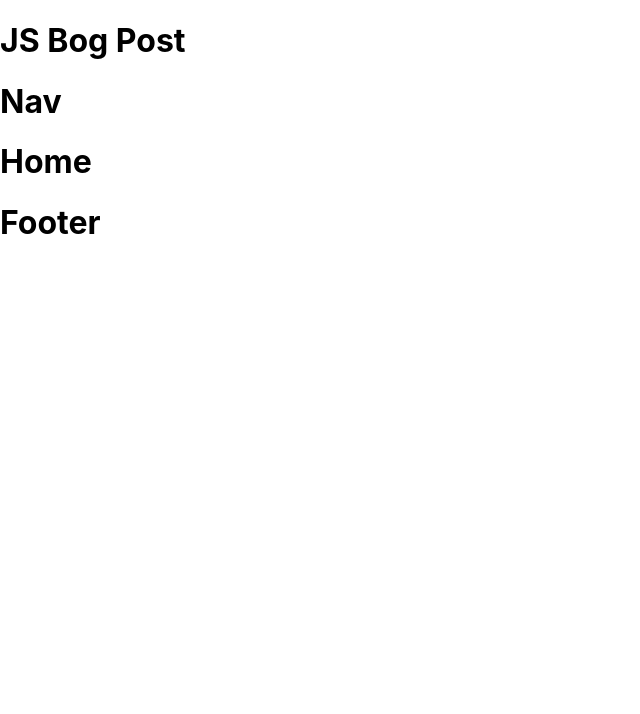
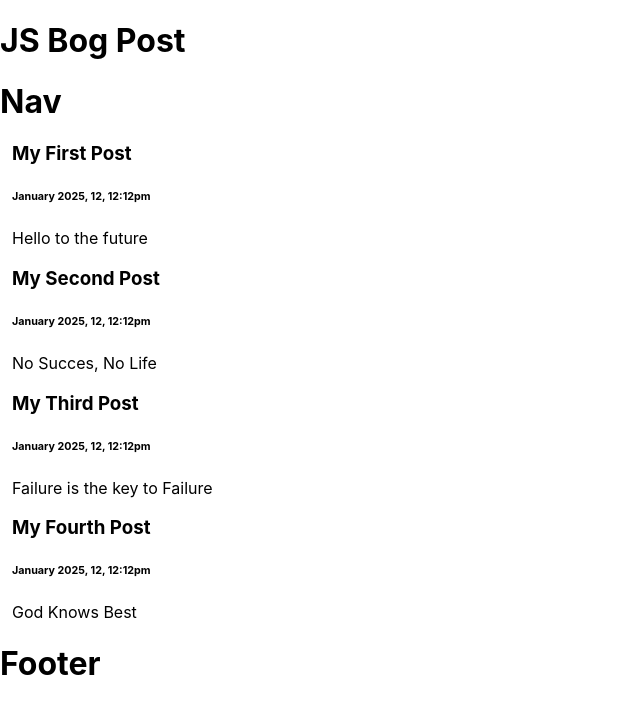
Before and after one commit to murtazakhan7/Blog-ReactJs, a React (Create React App) app: page / in a window 1280 px wide. Shown: the top 714 px of the page, without its empty margins (0-640 px from the left). Built offline with nearby package versions, Linux system fonts and the light colour scheme.

Commit message:
added posts

```diff
--- a/src/App.js
+++ b/src/App.js
@@ -7,14 +7,43 @@ import Missing from './Missing.js'
 import NewPost from './NewPost.js'
 import Footer from './Footer.js'
 import { Routes,Route,useNavigate } from 'react-router-dom'
+import { useState } from 'react'
+
+
 
 function App() {
+  const [posts,SetPosts] = useState([
+  {
+    id:1,
+    title:"My First Post",
+    body: "Hello to the future",
+    date: "January 2025, 12, 12:12pm"
+  },{
+    id:2,
+    title:"My Second Post",
+    body: " No Succes, No Life",
+    date: "January 2025, 12, 12:12pm"
+  },
+  {
+  id:3,
+  title:"My Third Post",
+  body:" Failure is the key to Failure",
+  date: "January 2025, 12, 12:12pm"
+  },{
+
+    id:4,
+    title:"My Fourth Post",
+    body:" God Knows Best",
+    date: "January 2025, 12, 12:12pm"
+  }
+])
+
   return (
     <div>
       <Header title  = 'JS Bog Post' />
       <Nav />
       <Routes>
-        <Route path='/' element={<Home />} />
+        <Route path='/' element={<Home posts ={posts} />} />
         <Route path='about' element={<About />} />
         <Route path='/new' element={<NewPost />} />
         <Route path='/post/:id' element={<PostPage />} />
--- a/src/Feed.js
+++ b/src/Feed.js
@@ -0,0 +1,13 @@
+import React from 'react'
+
+const Feed = ({post}) => {
+  return (
+    <>
+    <h3>{post.title}</h3>
+    <h6>{post.date}</h6>
+    <p>{post.body}</p>
+    </>
+  )
+}
+
+export default Feed
--- a/src/Home.js
+++ b/src/Home.js
@@ -1,8 +1,13 @@
 import React from 'react'
+import Feed from './Feed.js'
 
-const Home = () => {
+const Home = ({posts}) => {
   return (
-    <h1>Home</h1>
+    <>
+
+  { posts.map(post => <li style={{listStyle:'none', marginLeft:'12px'}} key={post.id}> <Feed post={post}/>
+  </li>)}
+  </>
   )
 }
 
```
